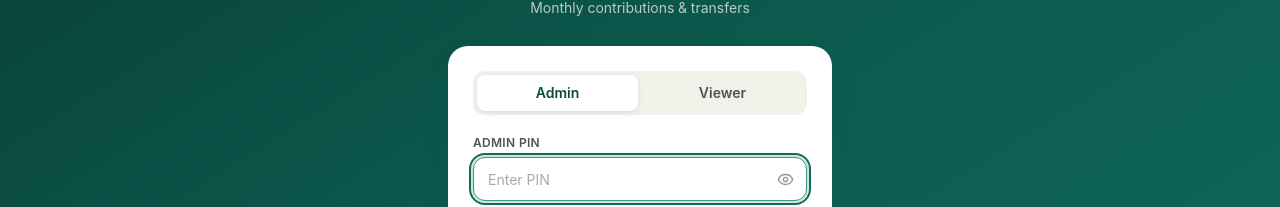
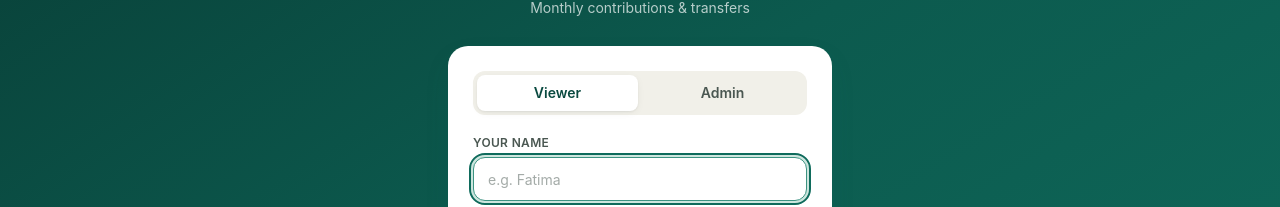
Before and after one commit to easyebuye-rgb/SAL_FAM_SUPP, a React (Vite) app: page / in a window 1280 px wide. Shown: the part 272-479 px from the top of the page. Built offline with nearby package versions, Linux system fonts and the light colour scheme; no server answers; the database is empty.

Commit message:
Add files via upload

```diff
--- a/src/pages/Login.jsx
+++ b/src/pages/Login.jsx
@@ -10,7 +10,7 @@ import { toast } from '@/components/ui/toast';
 export default function Login() {
   const settings = useSettings();
   const login = useAuthStore((s) => s.login);
-  const [tab, setTab] = useState('admin'); // 'admin' | 'viewer'
+  const [tab, setTab] = useState('viewer'); // 'admin' | 'viewer'
   const [pin, setPin] = useState('');
   const [showPin, setShowPin] = useState(false);
   const [remember, setRemember] = useState(true);
@@ -73,6 +73,17 @@ export default function Login() {
           <div className="mb-5 flex gap-1 rounded-xl bg-paper-dim p-1">
             <button
               onClick={() => {
+                setTab('viewer');
+                setError('');
+              }}
+              className={`flex-1 rounded-lg py-2 text-sm font-semibold transition-colors ${
+                tab === 'viewer' ? 'bg-white text-brand-700 shadow-soft' : 'text-ink-soft'
+              }`}
+            >
+              Viewer
+            </button>
+            <button
+              onClick={() => {
                 setTab('admin');
                 setError('');
               }}
@@ -81,17 +92,6 @@ export default function Login() {
               }`}
             >
               Admin
-            </button>
-            <button
-              onClick={() => {
-                setTab('viewer');
-                setError('');
-              }}
-              className={`flex-1 rounded-lg py-2 text-sm font-semibold transition-colors ${
-                tab === 'viewer' ? 'bg-white text-brand-700 shadow-soft' : 'text-ink-soft'
-              }`}
-            >
-              Viewer
             </button>
           </div>
 
```
